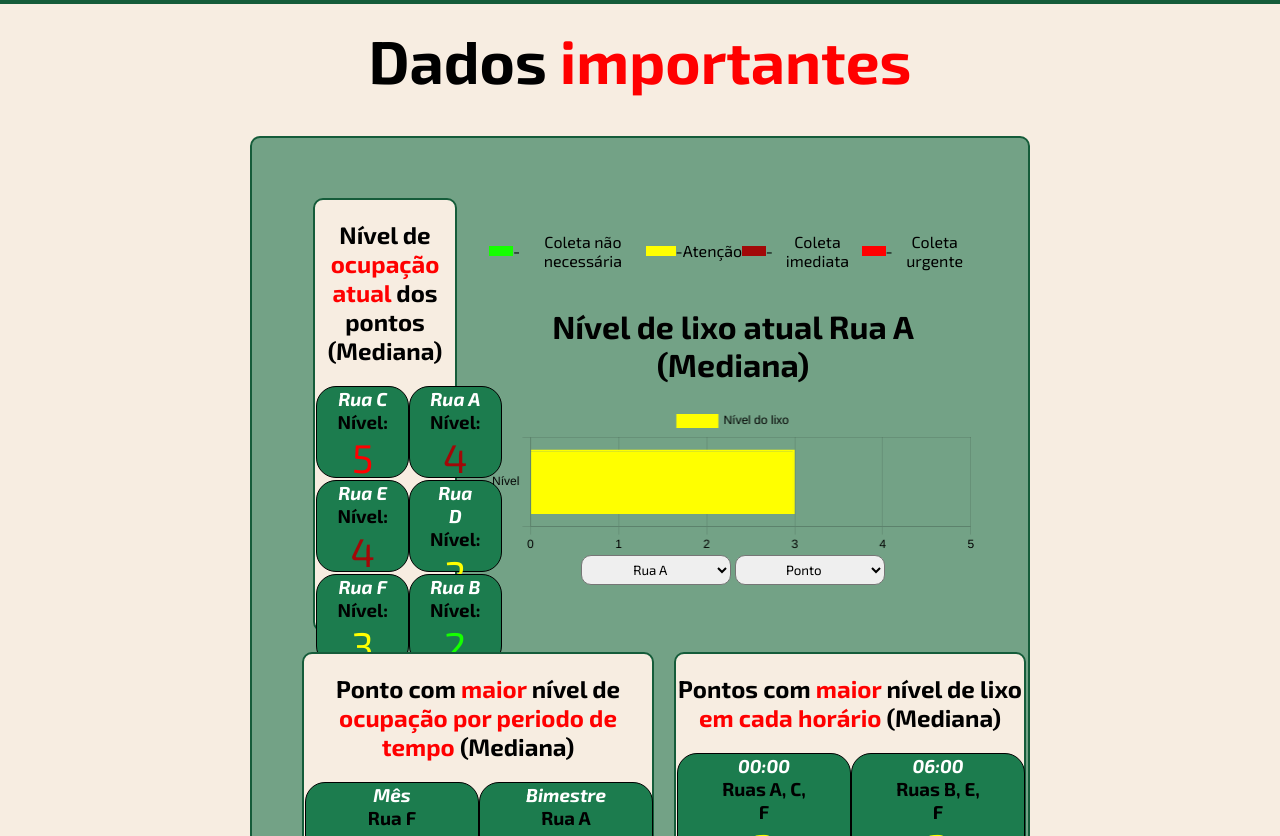
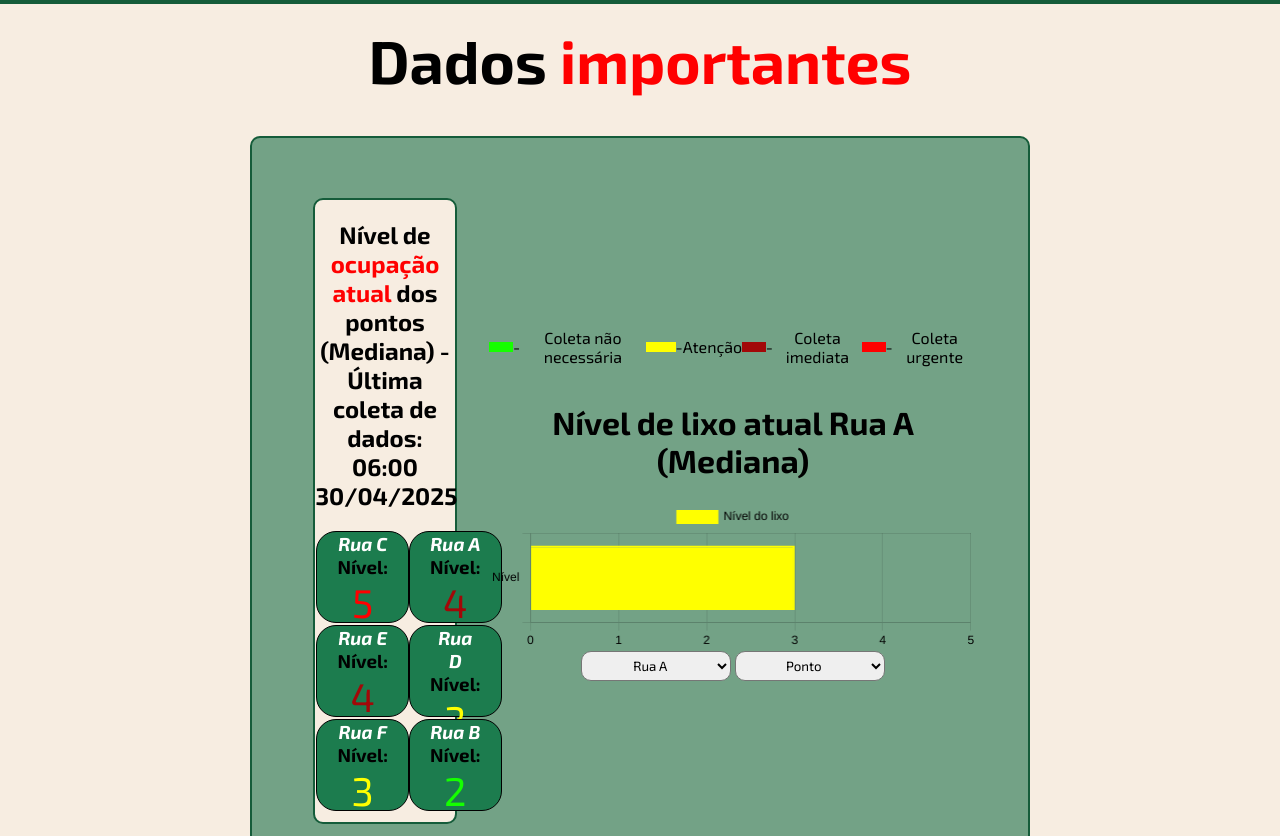
Before and after one commit to NicolasBJaved/TechBins, a plain HTML site: page Projeto/Site/public/dashboard.html in a window 1280 px wide. Shown: the part 116-952 px from the top of the page. Drawn offline with nearby package versions, Linux system fonts and the light colour scheme.

Commit message:
Adicionando a data da última coleta de dados na dashboard

```diff
--- a/Projeto/Site/public/dashboard.html
+++ b/Projeto/Site/public/dashboard.html
@@ -76,7 +76,8 @@
             <div class="dash">
                 <div class="conteudoNivelAtualKPI">
                     <div class="pontosMaiorNivelAtual">
-                        <h2>Nível de <span style="color: #ff0000;">ocupação atual</span> dos pontos (Mediana)</h2>
+                        <h2>Nível de <span style="color: #ff0000;">ocupação atual</span> dos pontos (Mediana)
+                             - Última coleta de dados: 06:00 30/04/2025</h2>
                         <ul>
                             <li>
                                 <h3 class="margin0" style="color: white;"><b><i>Rua C</i></b></h3>
@@ -180,7 +181,7 @@
                 <div class="pontoMaiorNívelPeriodo">
                     <div class="conteudoMaiorNivelPeriodo">
                         <h2>Ponto com <span style="color: #ff0000;">maior</span> nível de <span style="color: #ff0000;">
-                            ocupação por periodo de tempo</span> (Mediana)</h2>
+                            ocupação por periodo de tempo</span> (Mediana) - Última coleta de dados: 06:00 30/04/2025</h2>
                         <ul>
                             <li class="ajustar">
                                 <h3 class="margin0" style="color: white;"><b><i>Mês</i></b></h3>
@@ -208,7 +209,8 @@
                     </div>
                     <div class="conteudoMaiorNivelPeriodo">
                         <h2>Pontos com <span style="color: #ff0000;">maior</span> nível de
-                             lixo <span style="color: #ff0000;">em cada horário</span> (Mediana)</h2>
+                             lixo <span style="color: #ff0000;">em cada horário</span> (Mediana)
+                              - Última coleta de dados: 06:00 30/04/2025</h2>
                         <ul>
                             <li class="ajustar">
                                 <h3 class="margin0" style="color: white;"><b><i>00:00</i></b></h3>
@@ -250,7 +252,7 @@
     </div>
 
     <div class="containerDASH">
-        <h1 style="font-size: 60px;">Dashboard Geral</h1>
+        <h1> <span style="font-size: 60px;">Dashboard Geral</span>  - Última coleta de dados: 06:00 30/04/2025</h1>
         <div class="dash">
             <div class="grafico1">
                 <h1 id="maiorNivelTitulo">Pontos com <span style="color: #ff0000;">maior nível</span> de lixo (mediana) nos últimos 7 dias</h1>
@@ -288,7 +290,7 @@
             </div>
         </div>
 
-        <h1 style="font-size: 60px;">Dashboard Individual</h1>
+        <h1> <span style="font-size: 60px;">Dashboard Individual</span>  - Última coleta de dados: 06:00 30/04/2025</h1>
         <div class="dash">
             <h1 id="sensorEspecificoTitulo">Nível de lixo médio <span style="color: white;">por período</span>
                  (mediana) – Rua A – Últimos 30 dias</h1>
--- a/Projeto/Site/public/style.css
+++ b/Projeto/Site/public/style.css
@@ -631,8 +631,7 @@ select {
 .pontosMaiorNivelAtual{
     display: flex;
     flex-direction: column;
-    width: fit-content;
-    height: 430px;
+    height: fit-content;
     width: 20%;
     background-color: #F7EDE1;
     border: solid 2px #155C3A;
@@ -640,6 +639,7 @@ select {
     margin-left: 10px;
     margin-right: 10px;
     border-radius: 10px;
+    padding-bottom: 10px;
 }
 
 .margin0{
@@ -654,6 +654,7 @@ select {
     display: flex;
     justify-content: space-around;
     align-items: center;
+    height: fit-content;
 }
 
 .conteudoGraficoNivelAtual{
```
